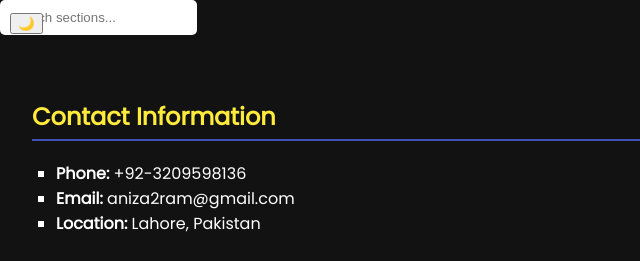
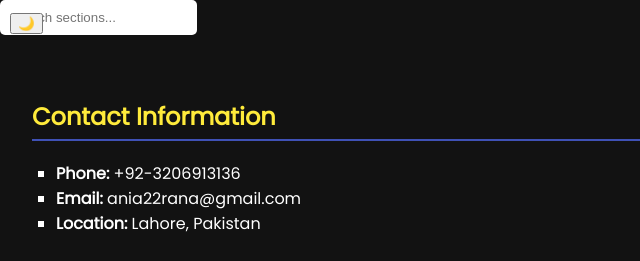
Before and after one commit to rlb2244/ayesha-portfolio, a plain HTML site: page index.html in a window 1280 px wide. Shown: the top 261 px of the page, 0-640 px from the left. Drawn offline with Linux system fonts and the light colour scheme.

Commit message:
Update index.html

```diff
--- a/index.html
+++ b/index.html
@@ -45,8 +45,8 @@
     <section id="contact">
       <h2>Contact Information</h2>
       <ul>
-        <li><strong>Phone:</strong> +92-3209598136</li>
-        <li><strong>Email:</strong> aniza2ram@gmail.com</li>
+        <li><strong>Phone:</strong> +92-3206913136</li>
+        <li><strong>Email:</strong> ania22rana@gmail.com</li>
         <li><strong>Location:</strong> Lahore, Pakistan</li>
       </ul>
     </section>
```
